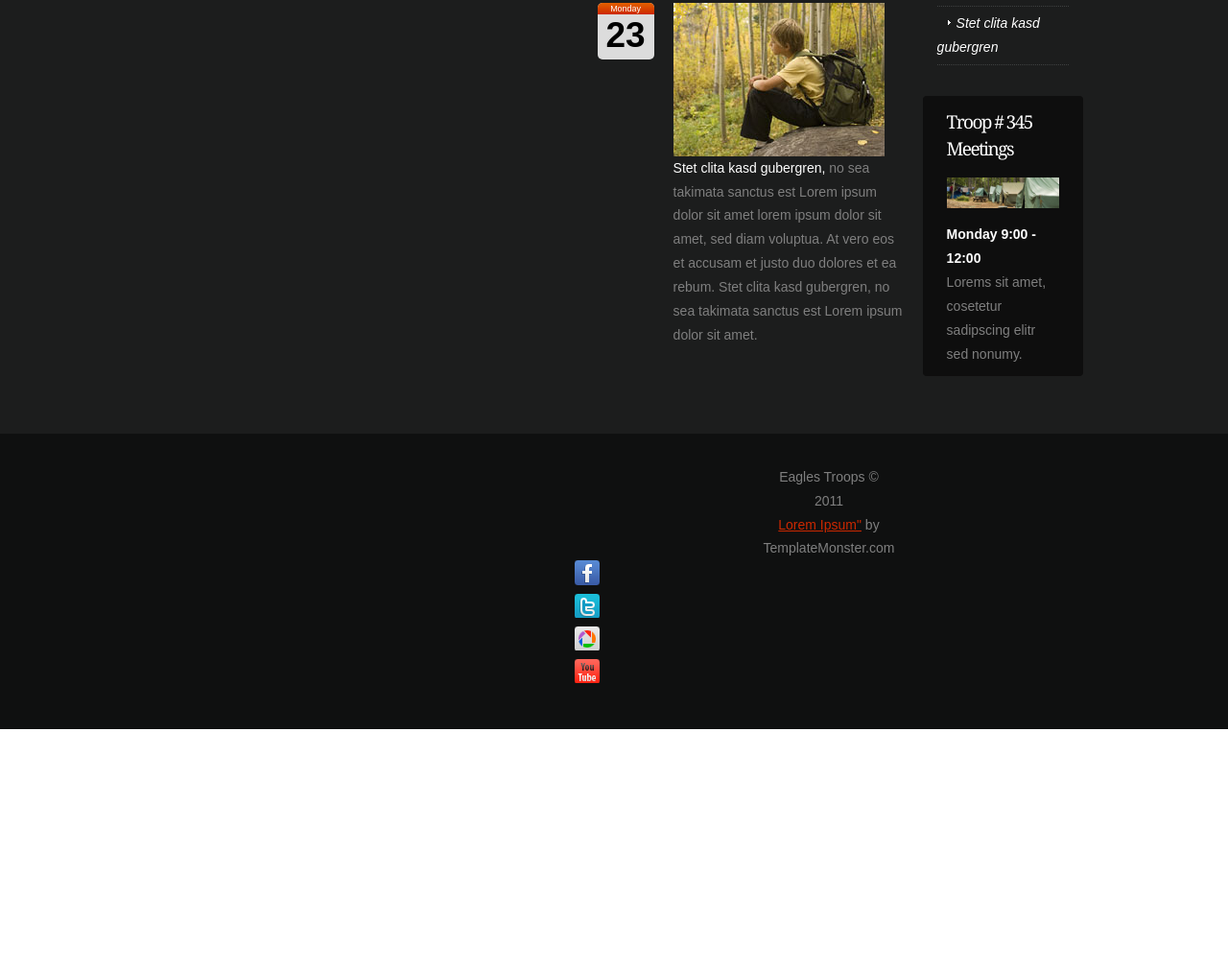
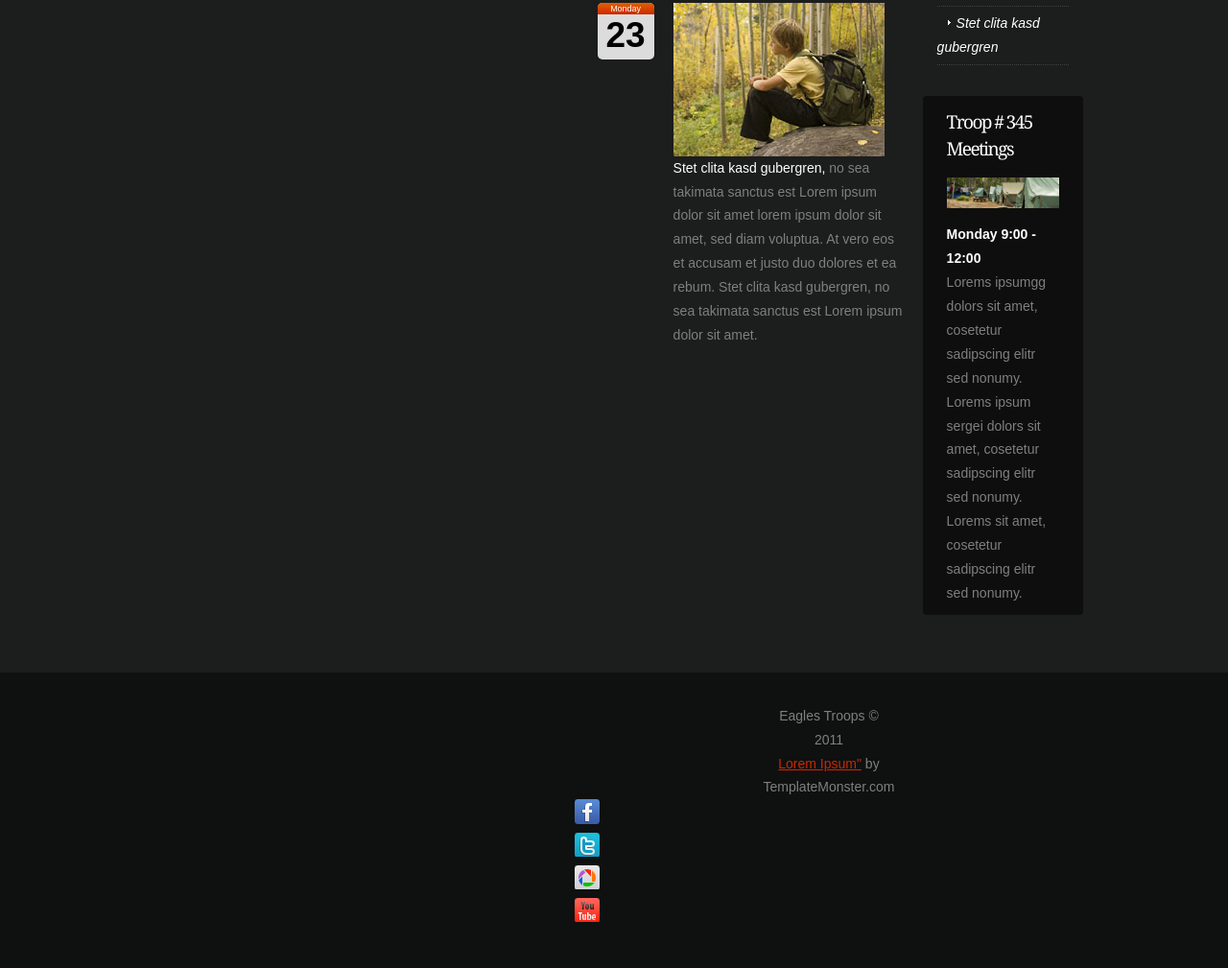
Before and after one commit to SergeiTrush/EaglesTroop, a website: page app/index.html in a window 1280 px wide. Shown: the part 1770-2779 px from the top of the page at 96% size. Before the commit the page ends 2530 px from the top, so only its background shows below. Drawn offline with nearby package versions, Linux system fonts and the light colour scheme; files that its build step writes are made by us from their sources; a web font is replaced by a local one.

Commit message:
eververv

```diff
--- a/app/index.html
+++ b/app/index.html
@@ -105,8 +105,13 @@
 								<div class="content-meeting__title">Troop # 345 Meetings</div>
 								<img src="images/foto_4.jpg" alt="Picture" class="content-meeting__img">
 								<div class="content-meeting__data">Monday 9:00 - 12:00</div>
+
+								<div class="content-meeting__text">Lorems ipsumgg dolors sit amet, cosetetur sadipscing elitr sed nonumy.</div>
+								<div class="content-meeting__text">Lorems ipsum sergei dolors sit amet, cosetetur sadipscing elitr sed nonumy.</div>
+
 								<div class="content-meeting__text">Lorems sit amet, cosetetur sadipscing elitr sed nonumy.
 								</div>
+
 							</div>
 						</div>
 					</div>
```
